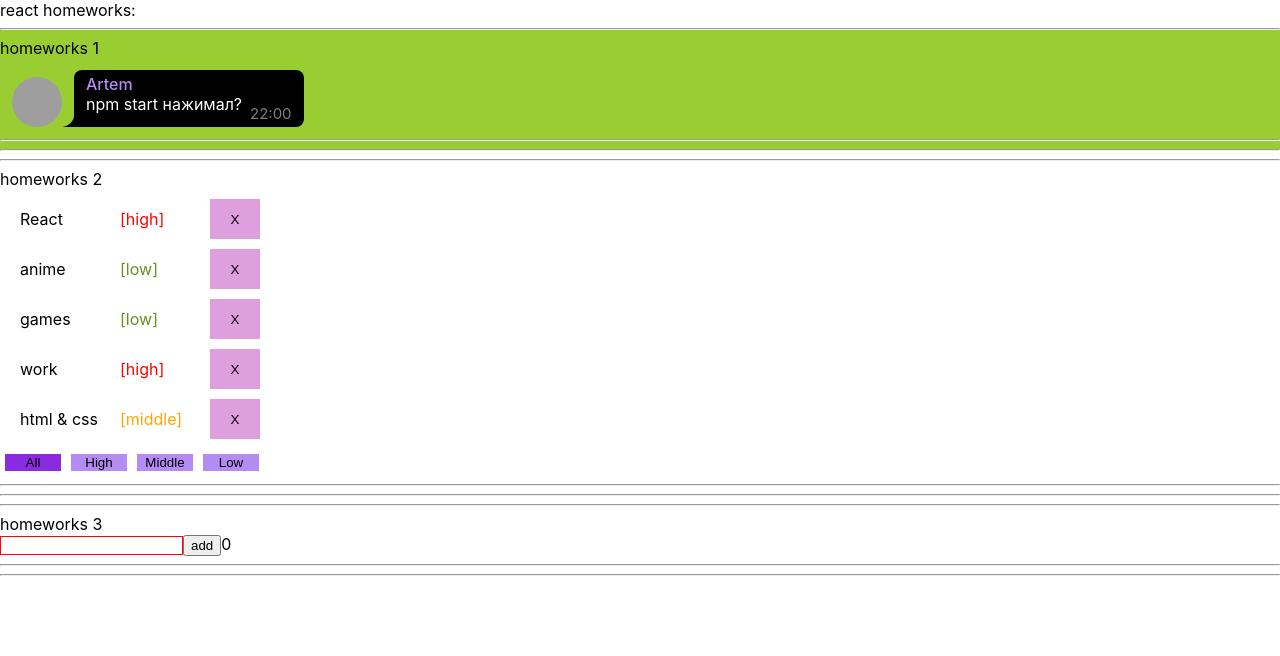
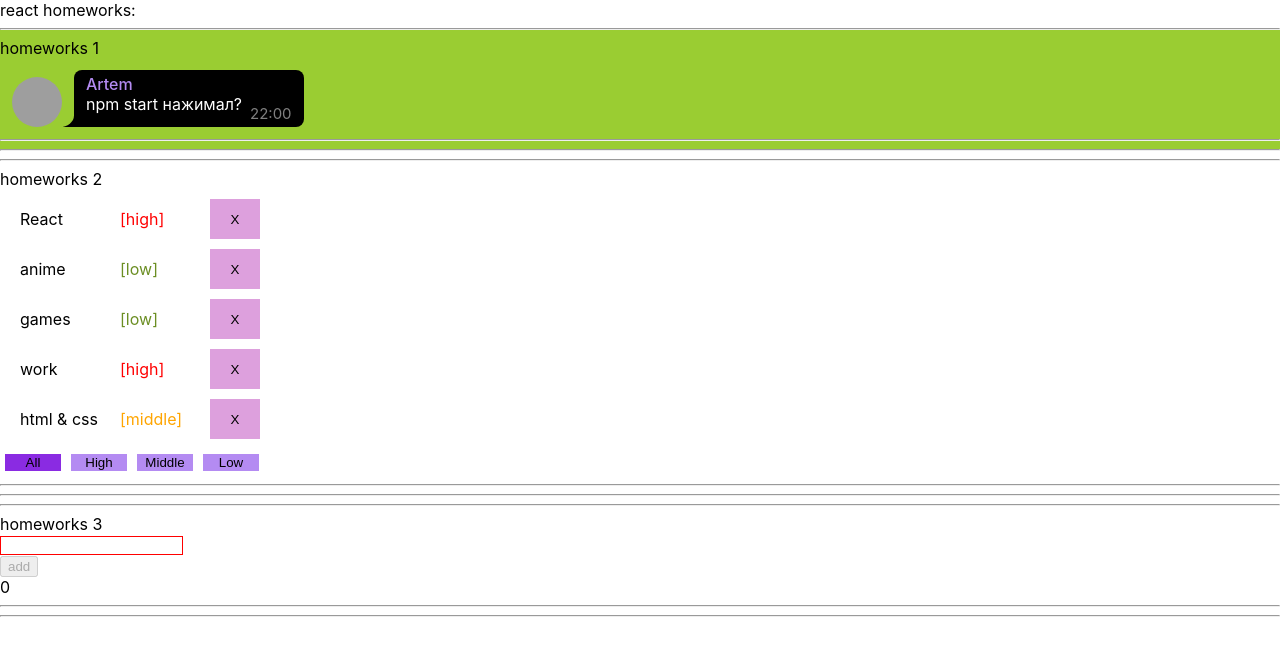
Before and after one commit to AnaKhurs/my-homeworks, a React (Create React App) app: page / in a window 1280 px wide. Shown: the top 656 px of the page. Built offline with nearby package versions, Linux system fonts and the light colour scheme; grey boxes are pictures that could not be loaded.

Commit message:
dz03_logic

```diff
--- a/src/p2-homeworks/h3/Greeting.tsx
+++ b/src/p2-homeworks/h3/Greeting.tsx
@@ -1,26 +1,33 @@
-import React from 'react'
+import React, {ChangeEvent, KeyboardEvent} from 'react'
 import s from './Greeting.module.css'
 
 type GreetingPropsType = {
-    name: any // need to fix any
-    setNameCallback: any // need to fix any
-    addUser: any // need to fix any
-    error: any // need to fix any
-    totalUsers: any // need to fix any
+    name: string
+    setNameCallback: (e: ChangeEvent<HTMLInputElement>) => void
+    addUser: () => void
+    error: string
+    totalUsers: number
+    onEnter: (e: KeyboardEvent<HTMLInputElement>) => void
 }
 
 // презентационная компонента (для верстальщика)
 const Greeting: React.FC<GreetingPropsType> = (
-    {name, setNameCallback, addUser, error, totalUsers} // деструктуризация пропсов
+    {name, setNameCallback, addUser, error, totalUsers, onEnter} // деструктуризация пропсов
 ) => {
     const inputClass = s.error // need to fix with (?:)
 
     return (
         <div>
-            <input value={name} onChange={setNameCallback} className={inputClass}/>
-            <span>{error}</span>
-            <button onClick={addUser}>add</button>
-            <span>{totalUsers}</span>
+            <input
+                value={name}
+                onChange={setNameCallback}
+                className={inputClass}
+                onKeyPress={onEnter}
+                onBlur={setNameCallback}
+            />
+            <div>{error}</div>
+            <button onClick={addUser} disabled={!name}>add</button>
+            <div>{totalUsers}</div>
         </div>
     )
 }
--- a/src/p2-homeworks/h3/GreetingContainer.tsx
+++ b/src/p2-homeworks/h3/GreetingContainer.tsx
@@ -1,9 +1,10 @@
-import React, {useState} from 'react'
+import React, {ChangeEvent, useState, KeyboardEvent} from 'react'
 import Greeting from './Greeting'
+import {UserType} from "./HW3";
 
 type GreetingContainerPropsType = {
-    users: any // need to fix any
-    addUserCallback: any // need to fix any
+    users: Array<UserType>
+    addUserCallback: (name: string) => void
 }
 
 // более простой и понятный для новичков
@@ -12,17 +13,35 @@
 // более современный и удобный для про :)
 // уровень локальной логики
 const GreetingContainer: React.FC<GreetingContainerPropsType> = ({users, addUserCallback}) => { // деструктуризация пропсов
-    const [name, setName] = useState<any>('') // need to fix any
-    const [error, setError] = useState<any>('') // need to fix any
+    const [name, setName] = useState<string>('');
+    const [error, setError] = useState<string>('');
 
-    const setNameCallback = (e: any) => { // need to fix any
-        setName('') // need to fix
+    const setNameCallback = (e: ChangeEvent<HTMLInputElement>) => {
+        const valueTrim = e.currentTarget.value.trim();
+        if (valueTrim) {
+            setName(valueTrim);
+            setError('');
+        } else {
+            setName('');
+            setError('name is require!');
+        }
+
     }
     const addUser = () => {
-        alert(`Hello  !`) // need to fix
+        alert(`Hello ${name} !`);
+        addUserCallback(name);
+        setName('');
     }
 
-    const totalUsers = 0 // need to fix
+    const onEnter = (e: KeyboardEvent<HTMLInputElement>) => {
+        if (e.key === "Enter" && name) {
+            addUser()
+        } else if (e.key === "Enter" && !name) {
+            setError('name is require!')
+        }
+    }
+
+    const totalUsers = users.length
 
     return (
         <Greeting
@@ -31,6 +50,7 @@
             addUser={addUser}
             error={error}
             totalUsers={totalUsers}
+            onEnter={onEnter}
         />
     )
 }
--- a/src/p2-homeworks/h3/HW3.tsx
+++ b/src/p2-homeworks/h3/HW3.tsx
@@ -1,18 +1,22 @@
 import React, {useState} from 'react'
 import GreetingContainer from './GreetingContainer'
+import {v1} from "uuid";
 
-// types
 export type UserType = {
-    _id: any // need to fix any
-    name: any // need to fix any
+    _id: string
+    name: string
 }
 
 // уровень работы с глобальными данными
 function HW3() {
-    const [users, setUsers] = useState<any>([]) // need to fix any
+    const [users, setUsers] = useState<Array<UserType>>([])
 
-    const addUserCallback = (name: any) => { // need to fix any
-        setUsers([]) // need to fix
+    const addUserCallback = (name: string) => {
+        let user = {
+            _id: v1(),
+            name
+        }
+        setUsers([...users, user])
     }
 
     return (
@@ -20,7 +24,6 @@
             <hr/>
             homeworks 3
 
-            {/*should work (должно работать)*/}
             <GreetingContainer users={users} addUserCallback={addUserCallback}/>
 
             <hr/>
```
